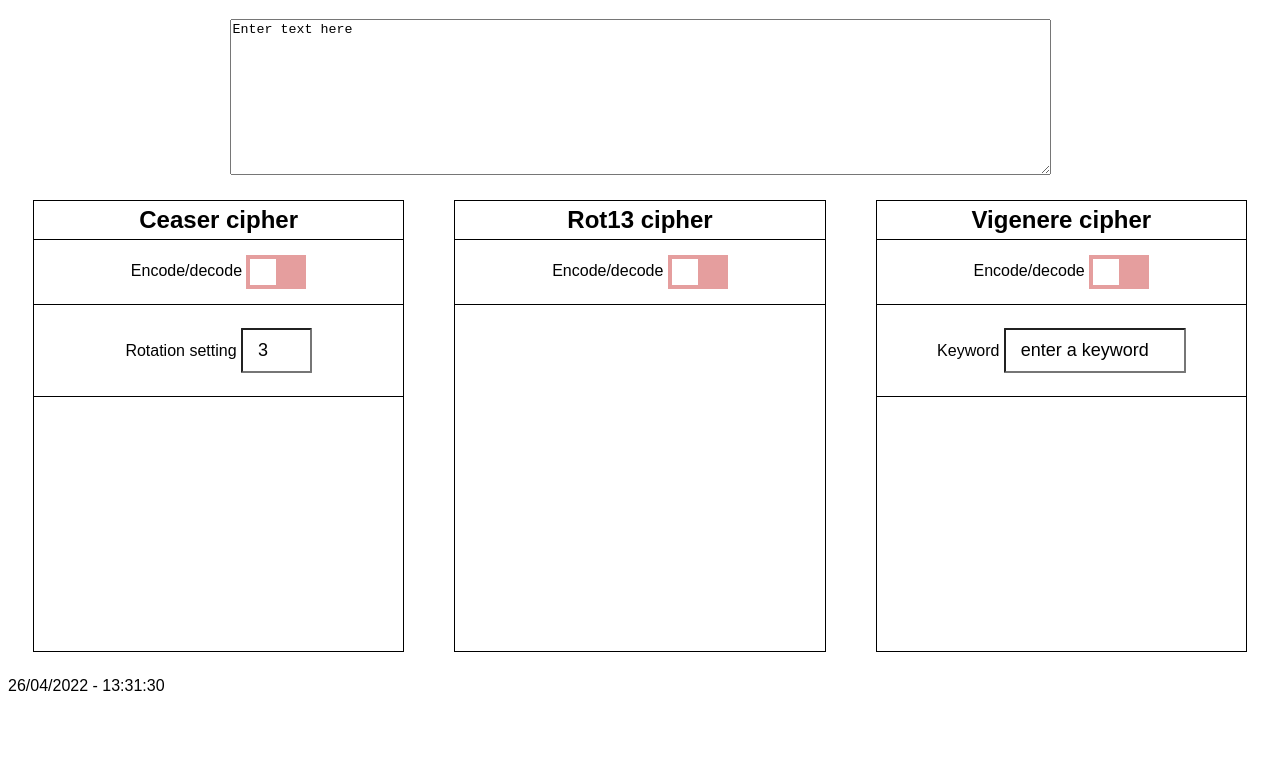
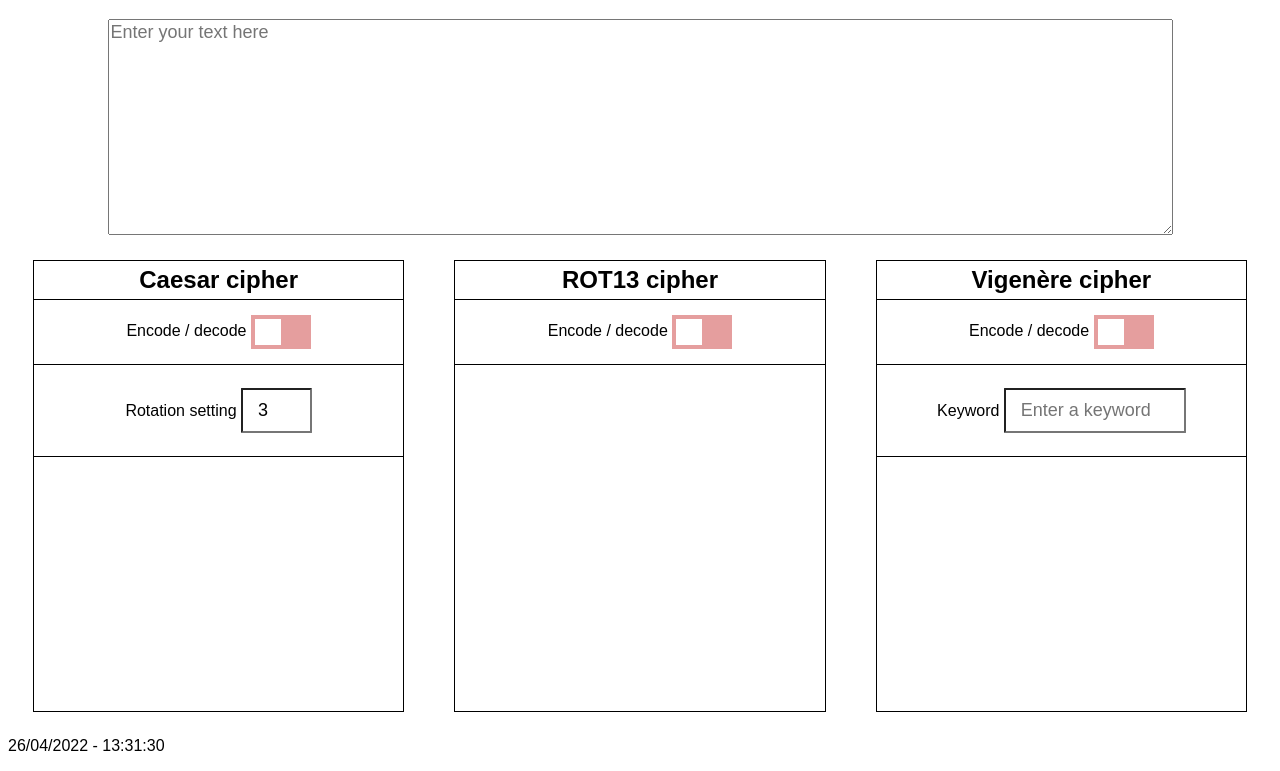
Before and after one commit to daniella-git/DPT-Vanilla-Cipher, a website: page src/index.html in a window 1280 px wide. Shown: the part 61-832 px from the top of the page. Before the commit the page ends 800 px from the top, so only its background shows below. Drawn offline with nearby package versions, Linux system fonts and the light colour scheme; no server answers.

Commit message:
Fixing spelling errors in caesar and vigenere

```diff
--- a/src/index.html
+++ b/src/index.html
@@ -1,6 +1,3 @@
-
-
-
 <!-- index.html -->
 <!DOCTYPE html>
 <html lang="en">
@@ -15,18 +12,17 @@
 
     <h1>Welcome to DPT Vanilla Cipher encoder/decoder!</h1>
       <div class="cipher-input">
-        <textarea id="entrybox" rows="10" cols="100" oninput="printCipherText()">Enter text here</textarea>
+        <textarea id="entrybox" rows="10" cols="100" oninput="printCipherText()" placeholder="Enter your text here"></textarea>
       </div>
-
 
 <div class="app-container">
 
     <div class="box">
 
-      <h2>Ceaser cipher</h2>
+      <h2>Caesar cipher</h2>
 
       <div class="switch-container">
-        Encode/decode
+        Encode / decode
         <label class="switch">
           <input id="checkbox1" type="checkbox" onclick="caeserCheckbox()" unchecked>
           <span class="slider"></span>
@@ -45,9 +41,9 @@
     </div>
 
   <div class="box">
-    <h2>Rot13 cipher</h2>
+    <h2>ROT13 cipher</h2>
       <div class="switch-container">
-        Encode/decode
+        Encode / decode
         <label class="switch">
           <input id="checkbox2" type="checkbox" onclick="rot13Checkbox()" unchecked>
             <span class="slider"></span>
@@ -60,10 +56,10 @@
   </div>
 
   <div class="box">
-    <h2>Vigenere cipher</h2>
+    <h2>Vigenère cipher</h2>
 
       <div class="switch-container">
-      Encode/decode
+      Encode / decode
       <label class="switch">
         <input id="checkbox3" type="checkbox" onclick="vigenereCheckbox()" unchecked>
           <span class="slider"></span>
@@ -72,7 +68,7 @@
 
       <div class="keyword-container">
         <label for="keyword">Keyword</label>
-          <input type="text" id="keyword" name="keyword" value="enter a keyword">
+          <input type="text" id="keyword" name="keyword" placeholder="Enter a keyword">
       </div>
 
       <div class="result-text-container">
--- a/src/stylesheet.css
+++ b/src/stylesheet.css
@@ -2,7 +2,6 @@ body {
     background-color: rgb(255, 255, 255);
     font-family: 'Arial', sans-serif;
   }
-
 
   h1 {
     color: rgb(0, 0, 0);
@@ -11,18 +10,25 @@ body {
   }
 
   h2 {
-
     padding-top: 5px;
     padding-bottom: 5px;
     margin: 0;
     border-bottom:1px solid black;
-
   }
 
   .cipher-input {
     display: flex;
+    justify-content: center;
+  }
 
-    justify-content: center;
+  textarea::placeholder {
+    font-family: 'Arial', sans-serif;
+    font-size: large;
+  }
+
+  textarea {
+    font-family: 'Arial', sans-serif;
+    font-size: large;
   }
 
   .app-container {
@@ -83,21 +89,18 @@ input[type=number] {
     width: auto;
   }
 
-
 .switch {
   position: relative;
   display: inline-block;
   width: 60px;
   height: 34px;
   vertical-align:middle;
-
  }
 
   .switch input {
     opacity: 0;
     width: 0;
     height: 0;
-
   }
 
   .slider {
```
Also changed, not shown: src/index.js (+3 -9 lines). Lines whose indentation alone changed are shown as unchanged.
